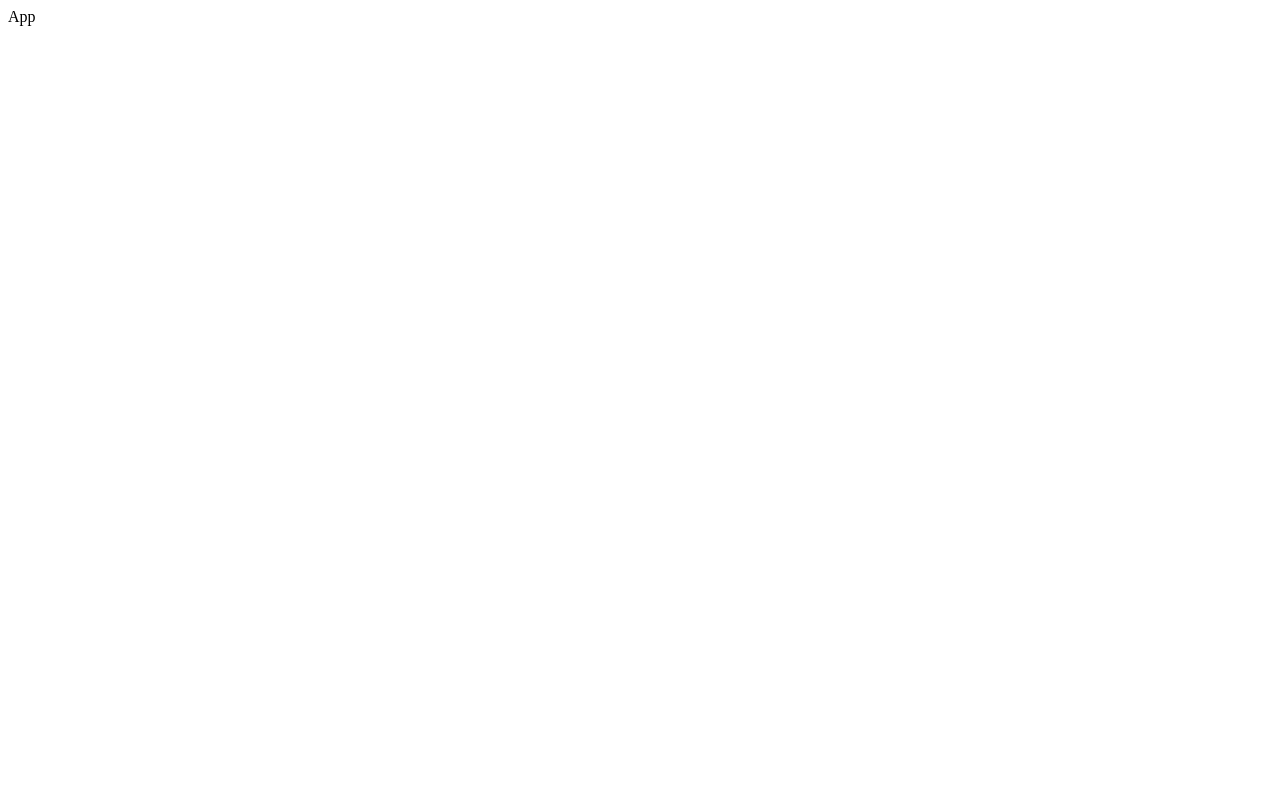
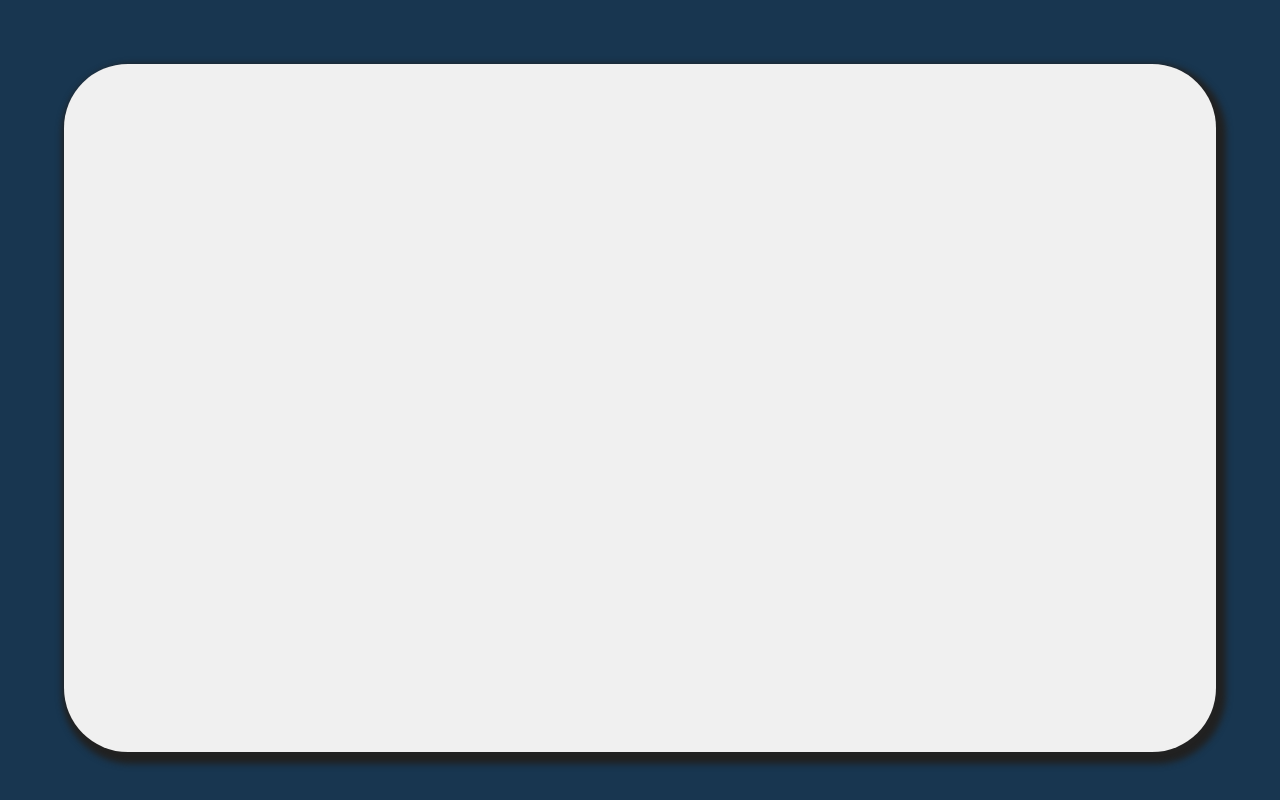
Before and after one commit to LauraCourquin/hackaton_2, a React (Vite) app in the folder frontend/: page / in a window 1280 px wide. Built offline with nearby package versions, Linux system fonts and the light colour scheme.

Commit message:
HomePage index and style, add to App.jsx finish

```diff
--- a/frontend/src/App.jsx
+++ b/frontend/src/App.jsx
@@ -1,3 +1,9 @@
+import Home from "@pages/Home";
+
 export default function App() {
-  return <div>App</div>;
+  return (
+    <div>
+      <Home />
+    </div>
+  );
 }
--- a/frontend/src/main.jsx
+++ b/frontend/src/main.jsx
@@ -1,10 +1,12 @@
 import React from "react";
 import ReactDOM from "react-dom";
+import { Reset } from "styled-reset";
 
 import App from "./App";
 
 ReactDOM.render(
   <React.StrictMode>
+    <Reset />
     <App />
   </React.StrictMode>,
   document.getElementById("root")
--- /dev/null
+++ b/frontend/src/pages/Home/index.jsx
@@ -0,0 +1,10 @@
+import React from "react";
+import SHome from "./style";
+
+export default function Home() {
+  return (
+    <SHome>
+      <div className="backgr" />
+    </SHome>
+  );
+}
--- /dev/null
+++ b/frontend/src/pages/Home/style.jsx
@@ -0,0 +1,18 @@
+import styled from "styled-components";
+
+export default styled.div`
+  background-color: #183650;
+  height: 100vh;
+  width: 100vw;
+  display: flex;
+  justify-content: center;
+
+  .backgr {
+    background-color: #f0f0f0;
+    height: 86vh;
+    margin: 4rem;
+    width: 94vw;
+    border-radius: 4rem;
+    box-shadow: 4px 6px 6px 6px #212121;
+  }
+`;
```
Also changed, not shown: frontend/src/pages/Home.jsx (deleted).
